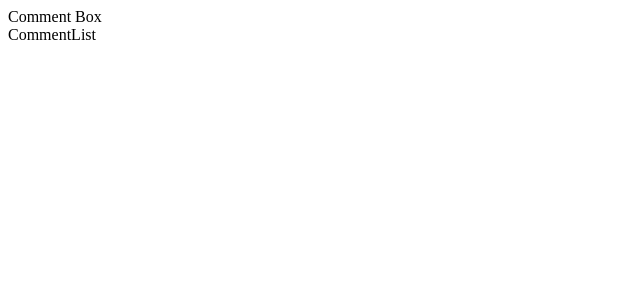
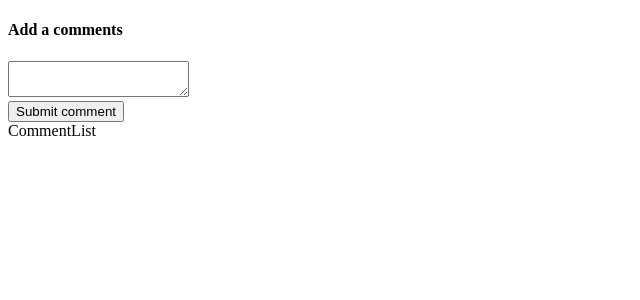
Before and after one commit to claudiahalip/Testing-React-app-practice, a React (Create React App) app: page / in a window 1280 px wide. Shown: the top 300 px of the page, without its empty margins (0-640 px from the left). Built offline with nearby package versions, Linux system fonts and the light colour scheme.

Commit message:
test for CommentBox component

```diff
--- /dev/null
+++ b/jsconfig.json
@@ -0,0 +1,6 @@
+{
+  "compilerOptions": {
+    "baseUrl": "src"
+  },
+  "include": ["src"]
+}
--- a/src/components/App.js
+++ b/src/components/App.js
@@ -1,6 +1,6 @@
 import React from 'react';
-import CommentBox from './CommentBox';
-import CommentList from './CommentList'
+import CommentBox from 'components/CommentBox';
+import CommentList from 'components/CommentList'
 
 
 export default () => {
--- a/src/components/CommentBox.js
+++ b/src/components/CommentBox.js
@@ -1,9 +1,32 @@
-import React from 'react'
+import React, { Component} from 'react';
 
-export default () => {
-    return (
-        <div>
-            Comment Box
-        </div>
-    );
-};
+class CommentBox extends Component {
+    state = {
+        comment: ''
+    };
+
+    handleChange = event => {
+        this.setState({
+            comment: event.target.value
+        })
+    }
+
+    handleSubmit = event => {
+        event.preventDefault();
+        this.setState({comment: ''})
+    }
+
+    render() {
+        return (
+            <form onSubmit = {this.handleSubmit}>
+                <h4>Add a comments</h4>
+                <textarea  value = {this.state.comment} onChange = {this.handleChange}/>
+                <div>
+                    <button >Submit comment</button>
+                </div>
+            </form>
+        )
+    }
+
+}
+export default CommentBox
--- a/src/index.js
+++ b/src/index.js
@@ -1,5 +1,5 @@
 import React from 'react';
 import ReactDOM from 'react-dom';
-import App from './components/App';
+import App from 'components/App';
 
 ReactDOM.render(<App/>, document.querySelector('#root'))
```
Also changed, not shown: 2 other files (tests, documents, lock files or other folders).
